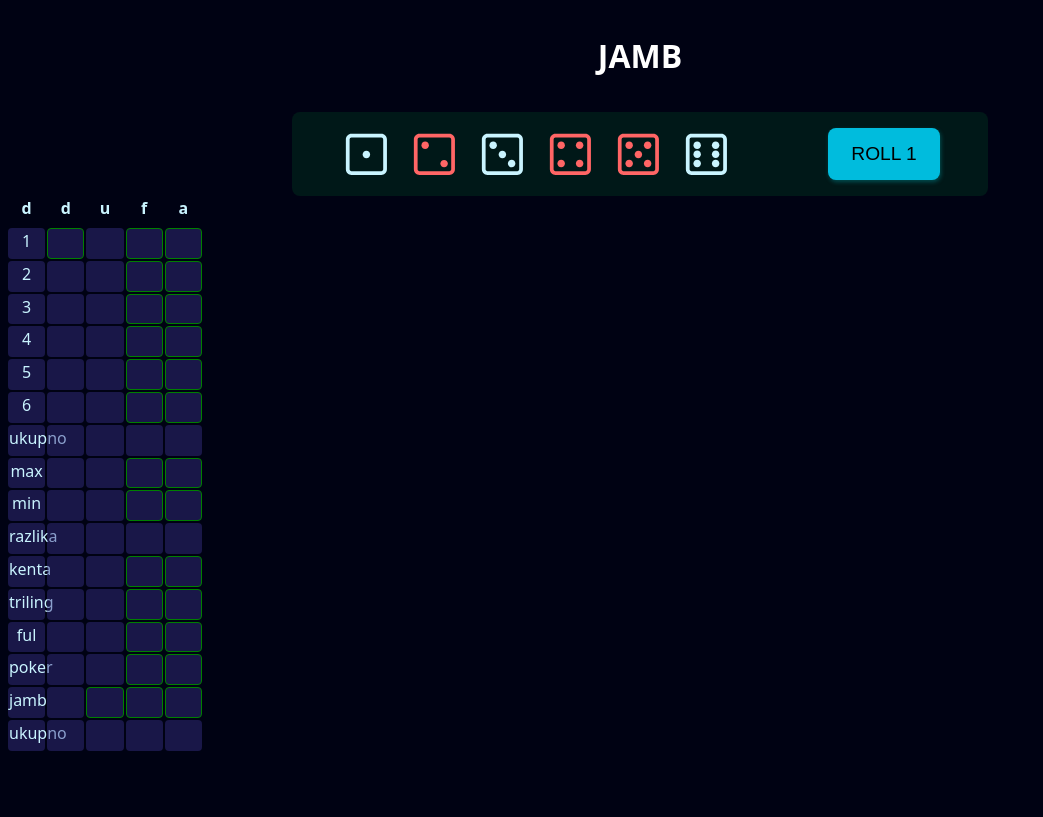
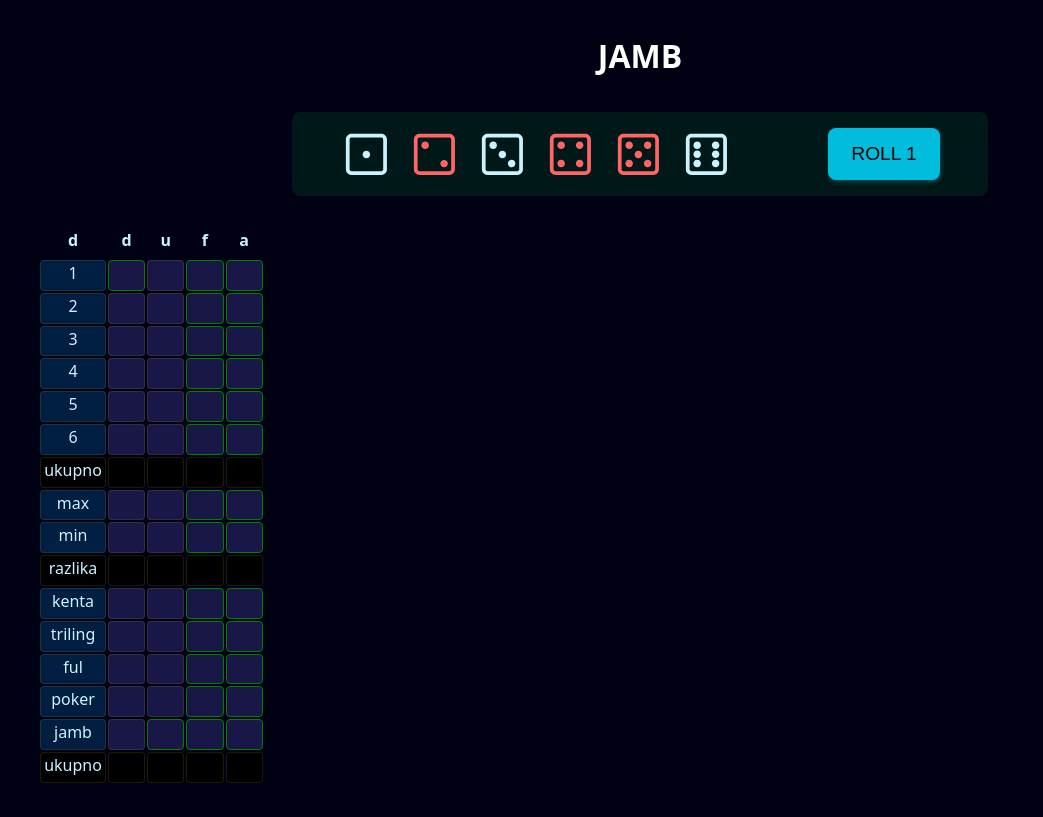
Before and after one commit to BSlaven/JAMB-YAHTZEE, a React (Vite) app: page /game/1 in a window 1280 px wide. Shown: the whole page, without its empty margins (0-1043 px from the left). Built offline with nearby package versions, Linux system fonts and the light colour scheme.

Commit message:
add bg and border colors to fields

```diff
--- a/src/components/Column/Column.jsx
+++ b/src/components/Column/Column.jsx
@@ -328,8 +328,9 @@ const Column = ({ columnName, isRandomColumn = false, isDefault}) => {
             key={item[0]}
             className={`
               ${classes.field}
-              ${(item[1].isAvailable && !item[1].isChecked) ? `${classes.available}` : null}`
-            }
+              ${(item[1].isAvailable && !item[1].isChecked) ? `${classes.available}` : null}
+              ${unclickable(item[1].fieldDisplay) ? `${classes.dark}` : null}
+            `}
             onClick={() => fieldClickHandler(item)}
           >
             {item[1].isChecked ? item[1].value : null}
--- a/src/components/Column/Column.module.css
+++ b/src/components/Column/Column.module.css
@@ -10,8 +10,18 @@
   margin-bottom: 2px;
   border-radius: 4px;
   border: 1px solid transparent;
+  border-color: rgba(255, 217, 0, 0.123);
 }
 
 .field.available {
   border-color: green;
 }
+
+.field.default {
+  width: 4rem;
+  background-color: rgb(0, 29, 66);
+}
+
+.field.dark {
+  background-color: black;
+}
--- a/src/components/Fields/Fields.module.css
+++ b/src/components/Fields/Fields.module.css
@@ -2,4 +2,6 @@
   display: flex;
   gap: 2px;
   text-align: center;
+  margin: 2rem auto;
+  max-width: 75rem;;
 }
```
